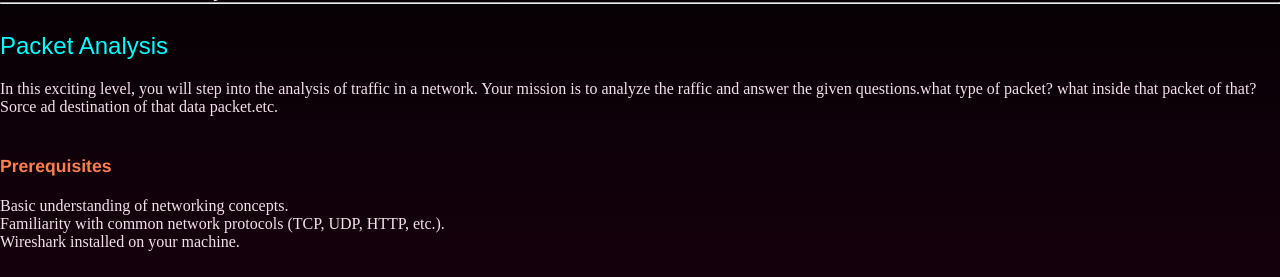
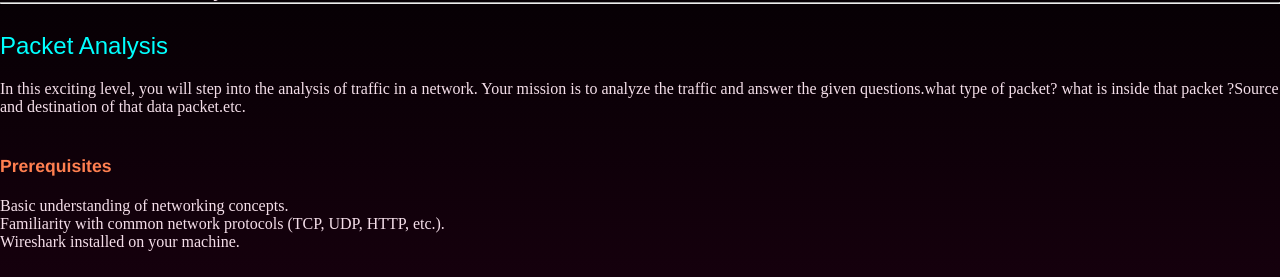
Before and after one commit to Ukasha-Awan/CyberMazeProject, a Django app: page /NS3 in a window 1280 px wide. Shown: the part 131-408 px from the top of the page. Run offline with Django 5.2, Linux system fonts and the light colour scheme; some web fonts are replaced.

Commit message:
changing description

```diff
--- a/templates/NS3.html
+++ b/templates/NS3.html
@@ -43,7 +43,7 @@
     </nav>
 
     <h1 style="margin-top: 65px;">Network Traffic Analysis Tools <hr> <br> <span>Packet Analysis</span></h1>
-    <p>In this exciting level, you will step into the analysis of traffic in a network. Your mission is to analyze the raffic and answer the given questions.what type of packet? what inside that packet of that?Sorce ad destination of that data packet.etc.</p>
+    <p>In this exciting level, you will step into the analysis of traffic in a network. Your mission is to analyze the traffic and answer the given questions.what type of packet? what is inside that packet ?Source and destination of that data packet.etc.</p>
 
     <h3>Prerequisites</h3>
     <ul>
```
